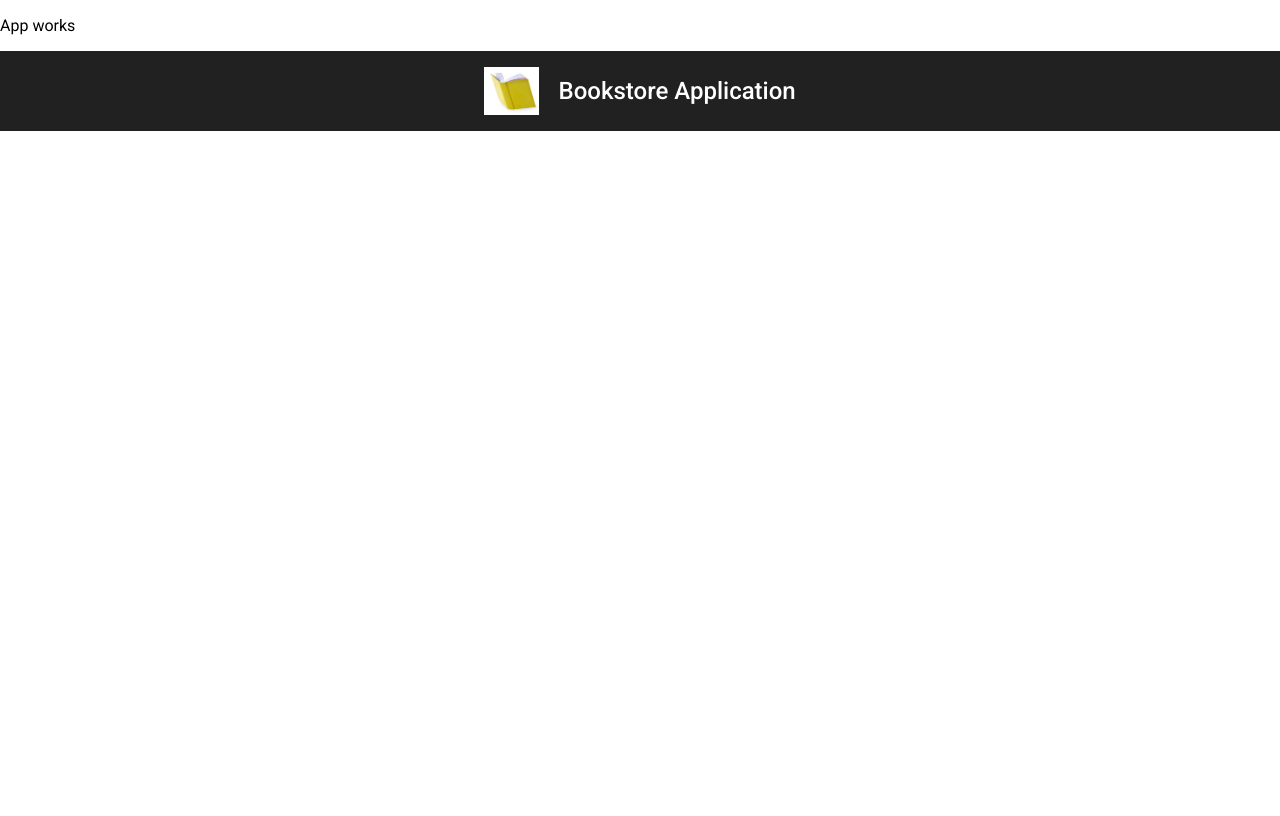
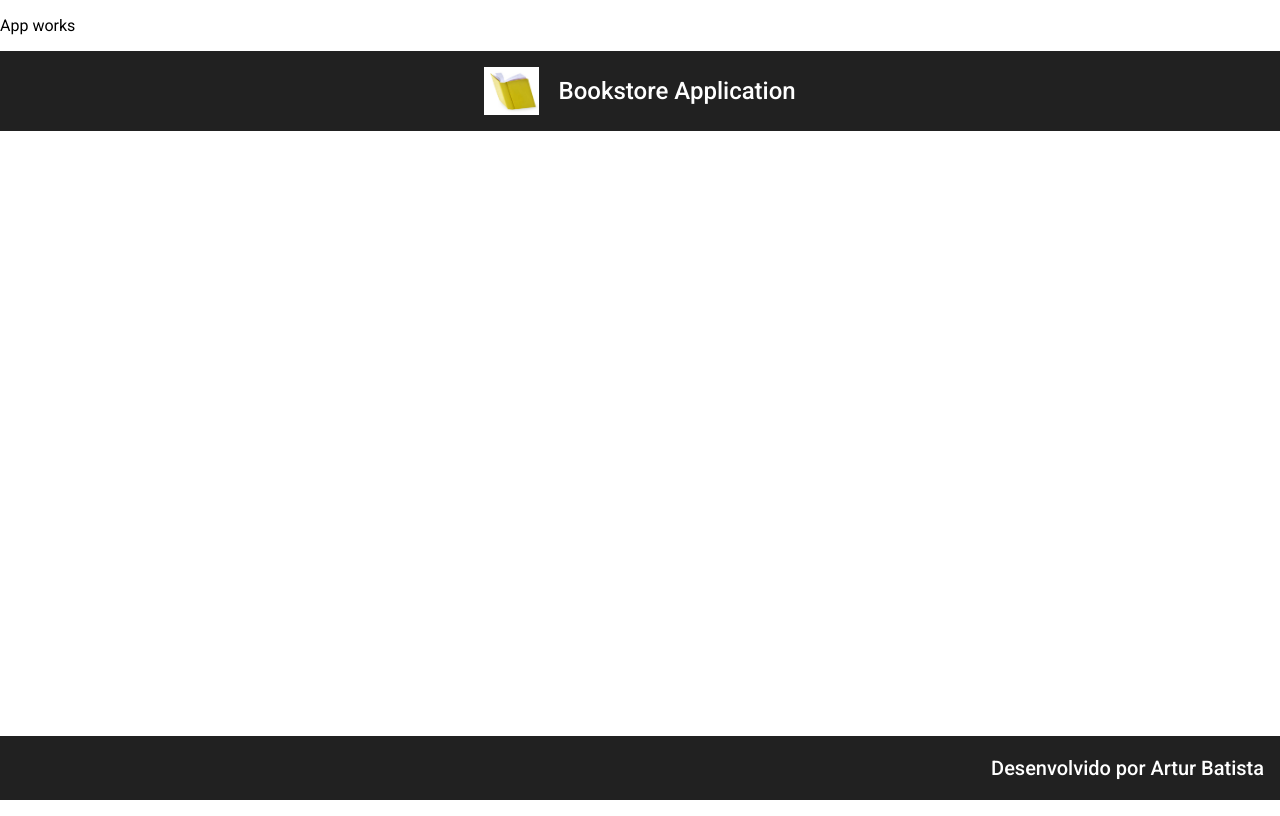
Before and after one commit to ArturBatista/bookstore-front, an Angular app: page / in a window 1280 px wide. Built offline with nearby package versions, Linux system fonts and the light colour scheme.

Commit message:
Criado component footer

```diff
--- a/src/app/app.component.html
+++ b/src/app/app.component.html
@@ -1,3 +1,5 @@
 <p>App works</p>
 
 <app-header></app-header>
+
+<app-footer></app-footer>
--- a/src/app/app.module.ts
+++ b/src/app/app.module.ts
@@ -7,11 +7,13 @@
 import { HeaderComponent } from './components/template/header/header.component';
 
 import {MatToolbarModule} from '@angular/material/toolbar';
+import { FooterComponent } from './components/template/footer/footer.component';
 
 @NgModule({
   declarations: [
     AppComponent,
-    HeaderComponent
+    HeaderComponent,
+    FooterComponent
   ],
   imports: [
     BrowserModule,
--- /dev/null
+++ b/src/app/components/template/footer/footer.component.css
@@ -0,0 +1,5 @@
+.footer {
+  position: fixed;
+  bottom: 0;
+  justify-content: flex-end;
+}
--- /dev/null
+++ b/src/app/components/template/footer/footer.component.html
@@ -0,0 +1,7 @@
+<mat-toolbar class="footer">
+
+    <span>
+
+        Desenvolvido por Artur Batista
+    </span>
+</mat-toolbar>
--- /dev/null
+++ b/src/app/components/template/footer/footer.component.ts
@@ -0,0 +1,15 @@
+import { Component, OnInit } from '@angular/core';
+
+@Component({
+  selector: 'app-footer',
+  templateUrl: './footer.component.html',
+  styleUrls: ['./footer.component.css']
+})
+export class FooterComponent implements OnInit {
+
+  constructor() { }
+
+  ngOnInit(): void {
+  }
+
+}
```
